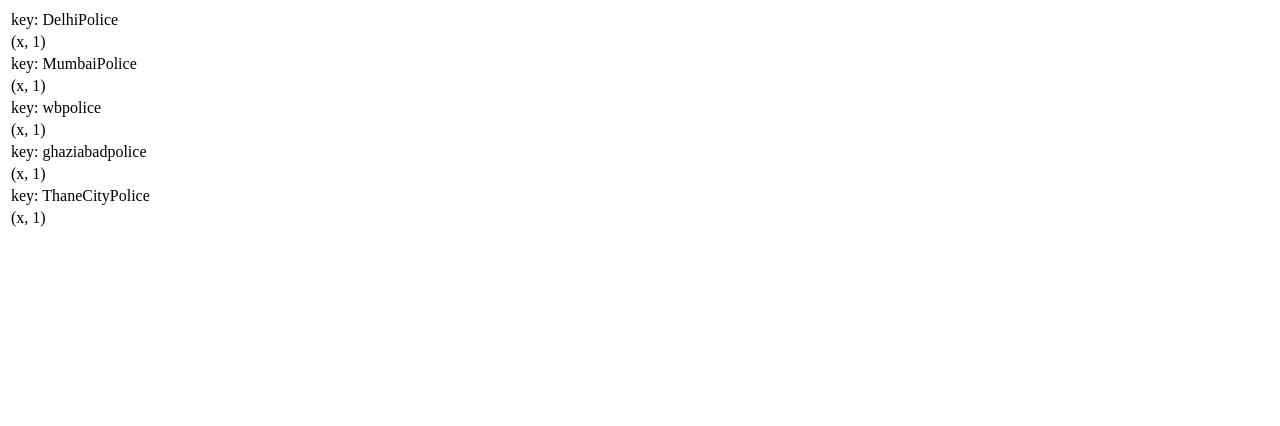
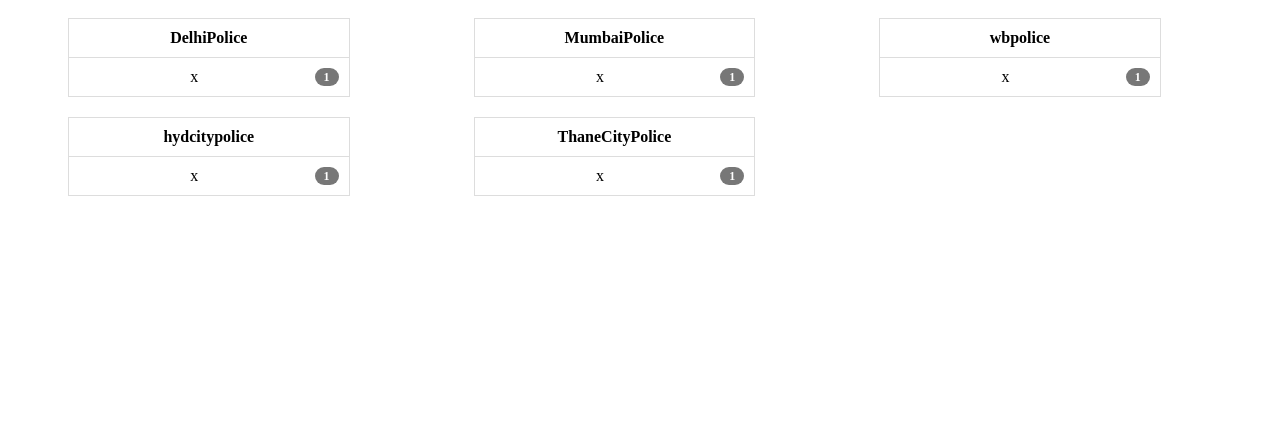
Before and after one commit to akul08/twitter_police_analysis, a Flask app: page /most_used in a window 1280 px wide. Shown: the top 426 px of the page. Before the commit the page ends 227 px from the top, so only its background shows below. Run offline with Flask 2, Linux system fonts and the light colour scheme; a database or web service that is not in the repository returns one stand-in record (values such as "Sample title").

Commit message:
add most used hashtags table, add hyderabad city police

```diff
--- a/app.py
+++ b/app.py
@@ -7,7 +7,7 @@
 app = Flask(__name__)
 
 tweet_users = ['DelhiPolice', 'MumbaiPolice',
-               'wbpolice', 'ghaziabadpolice', 'ThaneCityPolice']
+               'wbpolice', 'hydcitypolice', 'ThaneCityPolice']
 
 
 @app.route('/')
@@ -76,7 +76,7 @@
         collection = db[police_handle]
 
         print police_handle
-        top_liked_tweets = defaultdict(int)
+        top_liked_tweets = {'image_text': 0, 'image': 0, 'text': 0}
         tweets = list(collection.find())
         tw = sorted(
             tweets, key=lambda x: x['like'] + x['retweets'], reverse=True)
--- a/temp.py
+++ b/temp.py
@@ -3,7 +3,7 @@
 from collections import defaultdict, Counter
 
 tweet_users = ['DelhiPolice', 'MumbaiPolice',
-               'wbpolice', 'ghaziabadpolice', 'ThaneCityPolice']
+               'wbpolice', 'hydcitypolice', 'ThaneCityPolice']
 
 police_handle = 'DelhiPolice'
 
--- a/templates/frequency.html
+++ b/templates/frequency.html
@@ -8,6 +8,10 @@
 
 <body>
     <table>
+<!--         {% for k, v in avg_tweets.items() %}
+
+        {% endfor %}
+ -->
         {% for k, v in avg_tweets.items() %}
         <tr>
             <td>key: {{ k }}</td>
--- a/templates/most_used.html
+++ b/templates/most_used.html
@@ -3,19 +3,62 @@
     <head>
         <meta charset="UTF-8">
         <title>Most used</title>
+        <style>
+            html, body {
+                width: 100%;
+                height: 100%;
+            }
+            .badge {
+                float: right;
+            }
+            .badge {
+                display: inline-block;
+                min-width: 10px;
+                padding: 3px 7px;
+                font-size: 12px;
+                font-weight: 700;
+                line-height: 1;
+                color: #fff;
+                text-align: center;
+                white-space: nowrap;
+                vertical-align: baseline;
+                background-color: #777;
+                border-radius: 10px;
+                margin-left: 5px;
+            }
+            .tables {
+                width: 100%;
+            }
+            table {
+                display: inline-table;
+                text-align: center;
+                margin: 10px 60px;
+            }
+            table, th, td {
+                border: 1px solid #ddd;
+                border-collapse: collapse;
+                width: 22%;
+                min-width: 250px;
+            }
+            th, td {
+                padding: 10px;
+            }
+        </style>
     </head>
     <body>
+        <div class="tables">
+        {% for name in most_used_hashtags_dict.keys() %}
             <table>
-        {% for k, v in most_used_hashtags_dict.items() %}
                 <tr>
-            <td>key: {{ k }}</td>
-            {% for k2 in v %}
+                    <th>{{ name }}</th>
+                </tr>
+                {% for hashtags, times in most_used_hashtags_dict[name] %}
                     <tr>
-                <td>{{ k2 }}</td>
-            </tr>
-            {% endfor %}
+                        <td>{{ hashtags }} <span class="badge">{{ times }}</span></td>
                     </tr>
                 {% endfor %}
             </table>
+        {% endfor %}
+        </div>
     </body>
 </html>
--- a/twitter_scraper.py
+++ b/twitter_scraper.py
@@ -6,7 +6,7 @@
 
 
 tweet_users = ['DelhiPolice', 'MumbaiPolice',
-               'wbpolice', 'ghaziabadpolice', 'ThaneCityPolice']
+               'wbpolice', 'hydcitypolice', 'ThaneCityPolice']
 
 
 def timeit(func):
```
Lines whose indentation alone changed are shown as unchanged.
